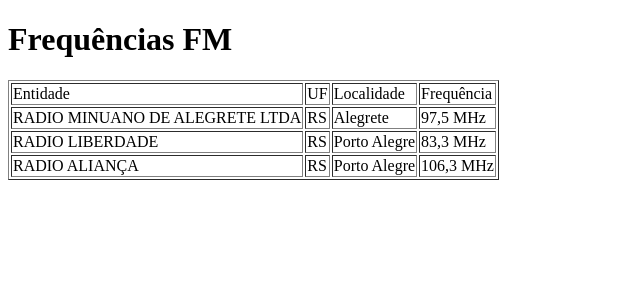
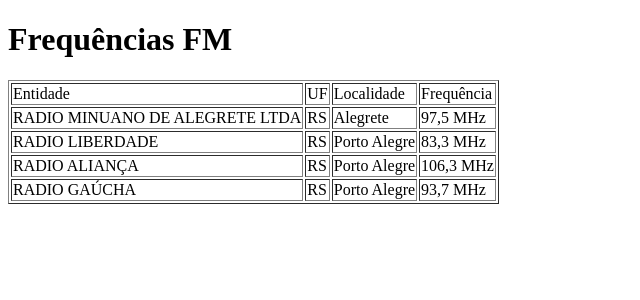
Before and after one commit to matheusdguerra/Estacao-FM, a Django app: page / in a window 1280 px wide. Shown: the top 300 px of the page, without its empty margins (0-640 px from the left). Run offline with Django 4.2, Linux system fonts and the light colour scheme.

Commit message:
Ajuste template index.html

```diff
--- a/fm/core/templates/index.html
+++ b/fm/core/templates/index.html
@@ -31,6 +31,12 @@
           <td>Porto Alegre</td>
           <td>106,3 MHz</td>
         </tr>
+        <tr>
+          <td>RADIO GAÚCHA</td>
+          <td>RS</td>
+          <td>Porto Alegre</td>
+          <td>93,7 MHz</td>
+        </tr>
         </table>
   </body>
 </html>
```
